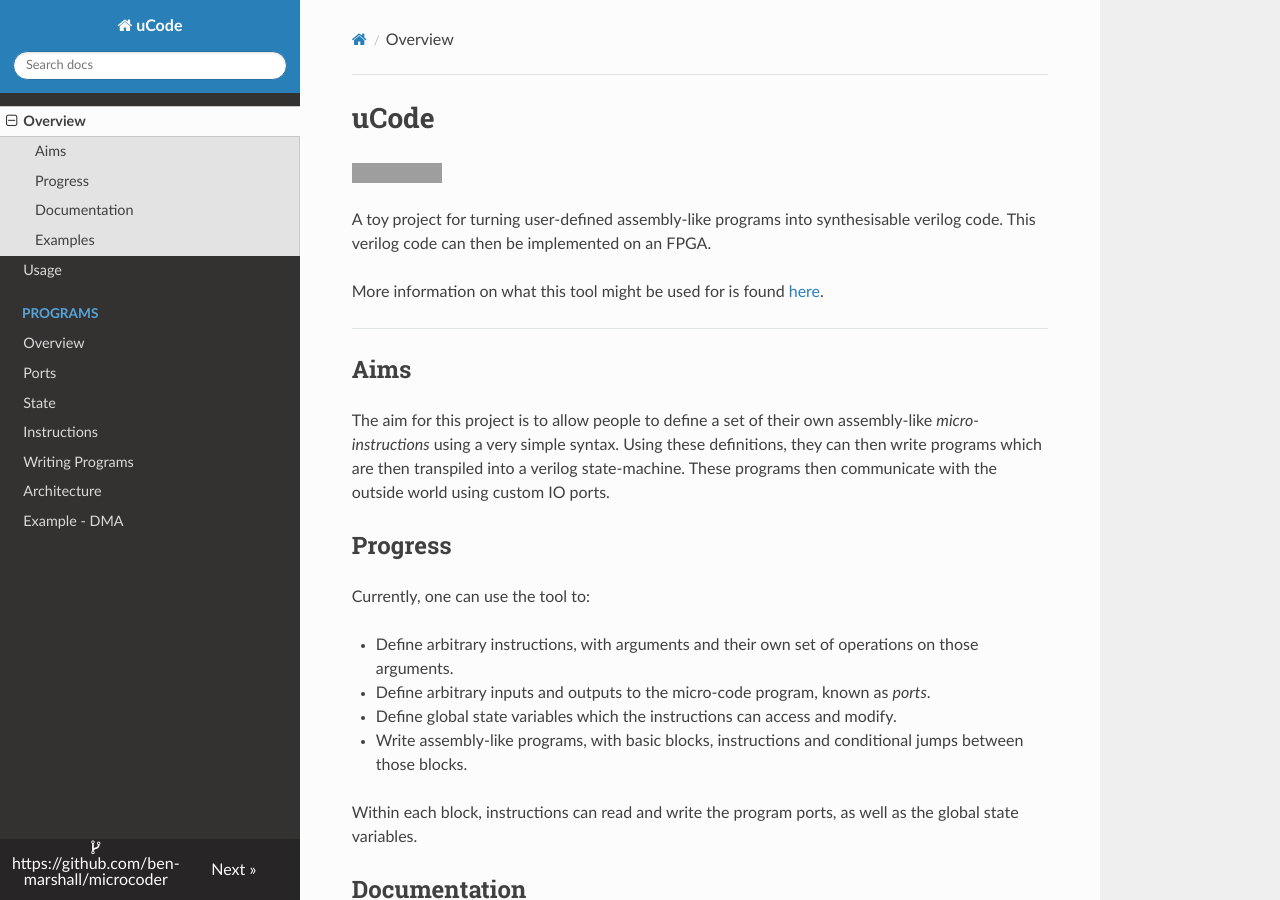
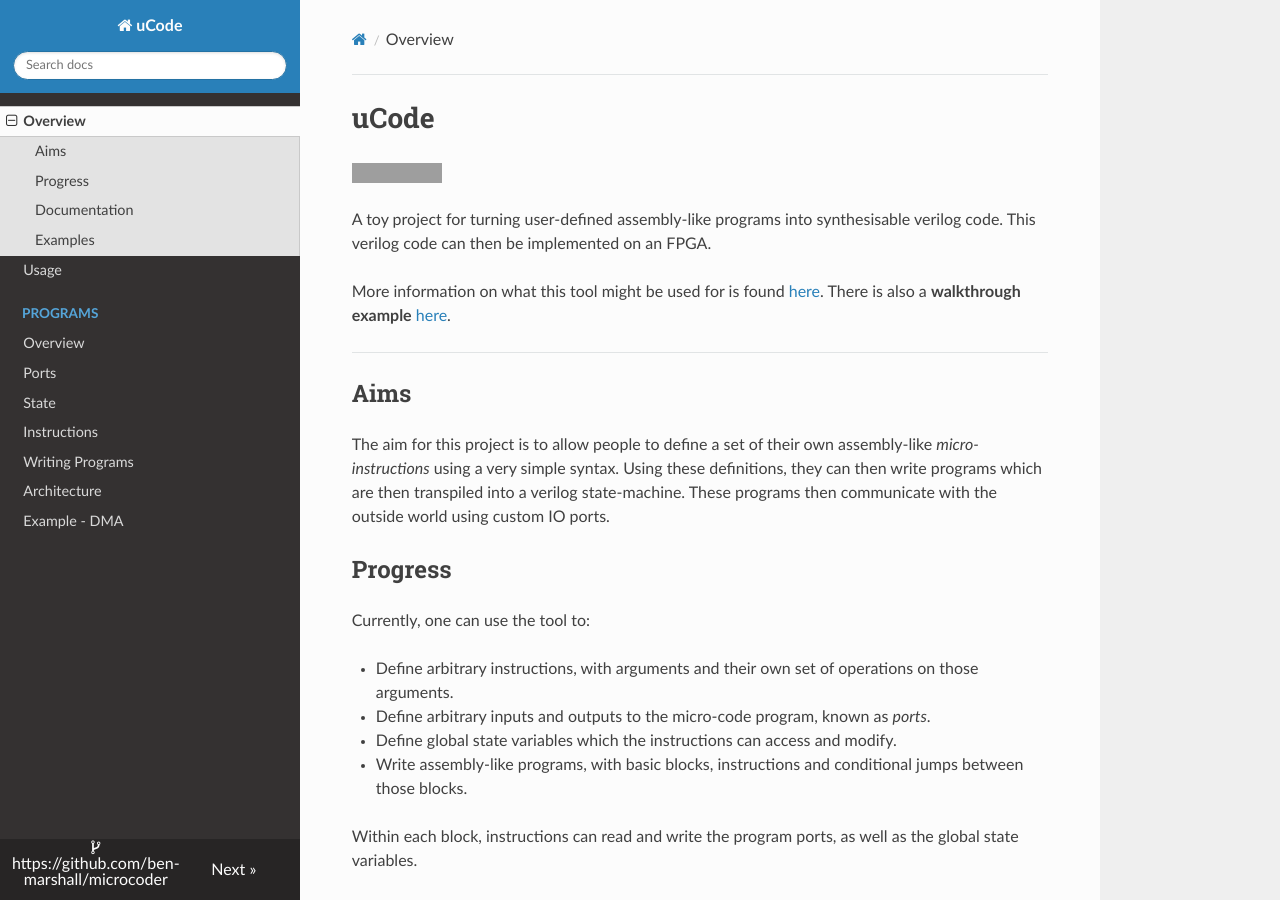
Before and after one commit to ben-marshall/microcoder, an MkDocs documentation site: the page built from docs/README.md, in a window 1280 px wide and 900 px high. Built offline with MkDocs 1.6.1, drawn with Linux system fonts in a browser that asks for light colours; nearby versions of some CDN libraries; old or Windows-style settings are respelled for this version of MkDocs; grey boxes are pictures that could not be loaded.

Commit message:
Add explict link to walkthrough.  On branch master  Your branch is up-to-date with 'origin/master'.
 Changes to be committed:
	modified:   docs/README.md

```diff
--- a/docs/README.md
+++ b/docs/README.md
@@ -8,7 +8,8 @@ synthesisable verilog code. This verilog code can then be implemented on
 an FPGA.
 
 More information on what this tool might be used for is found
-[here](usage.md).
+[here](usage.md). There is also a **walkthrough example** [
+here](example-dma.md).
 
 ---
 
```
